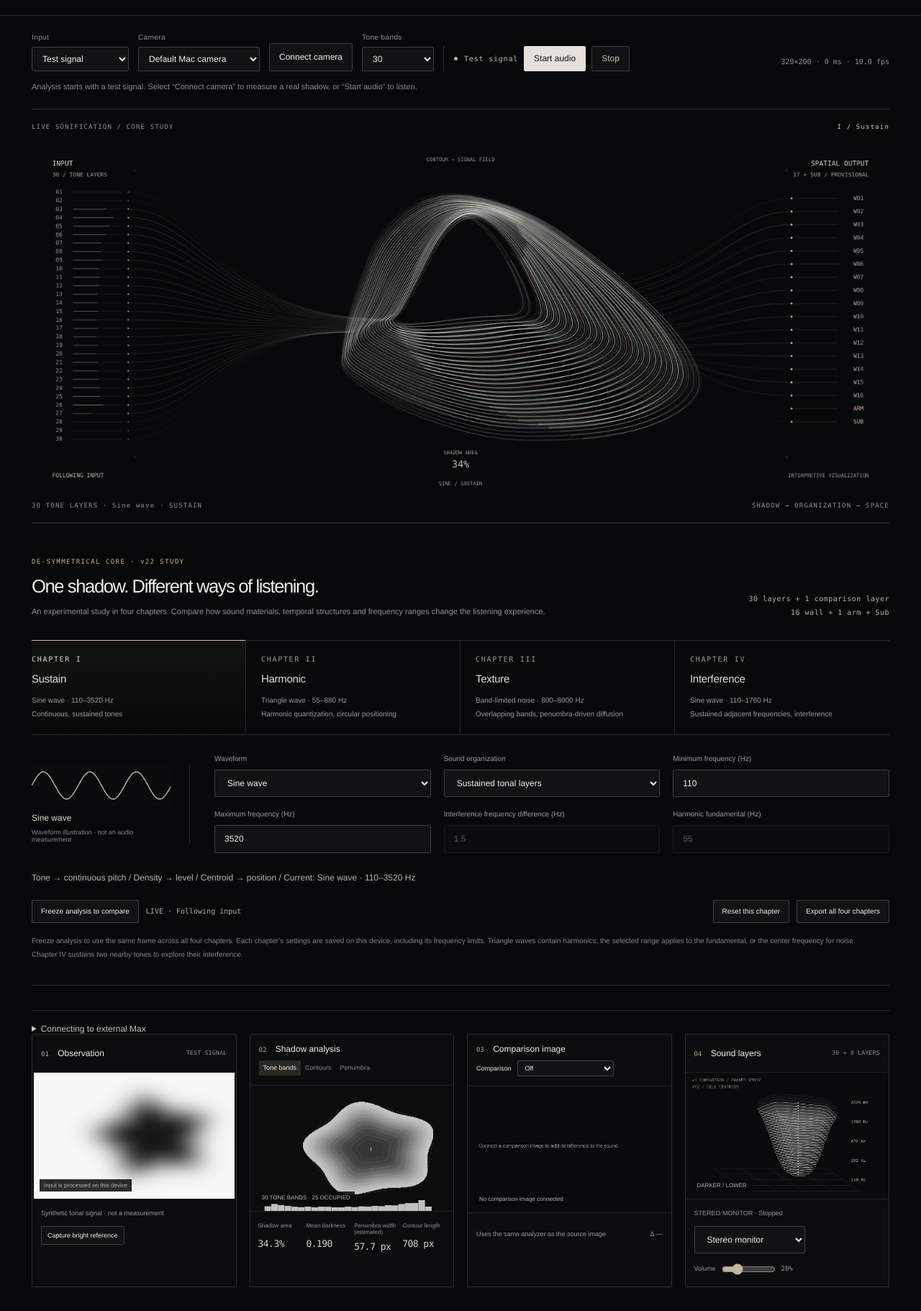
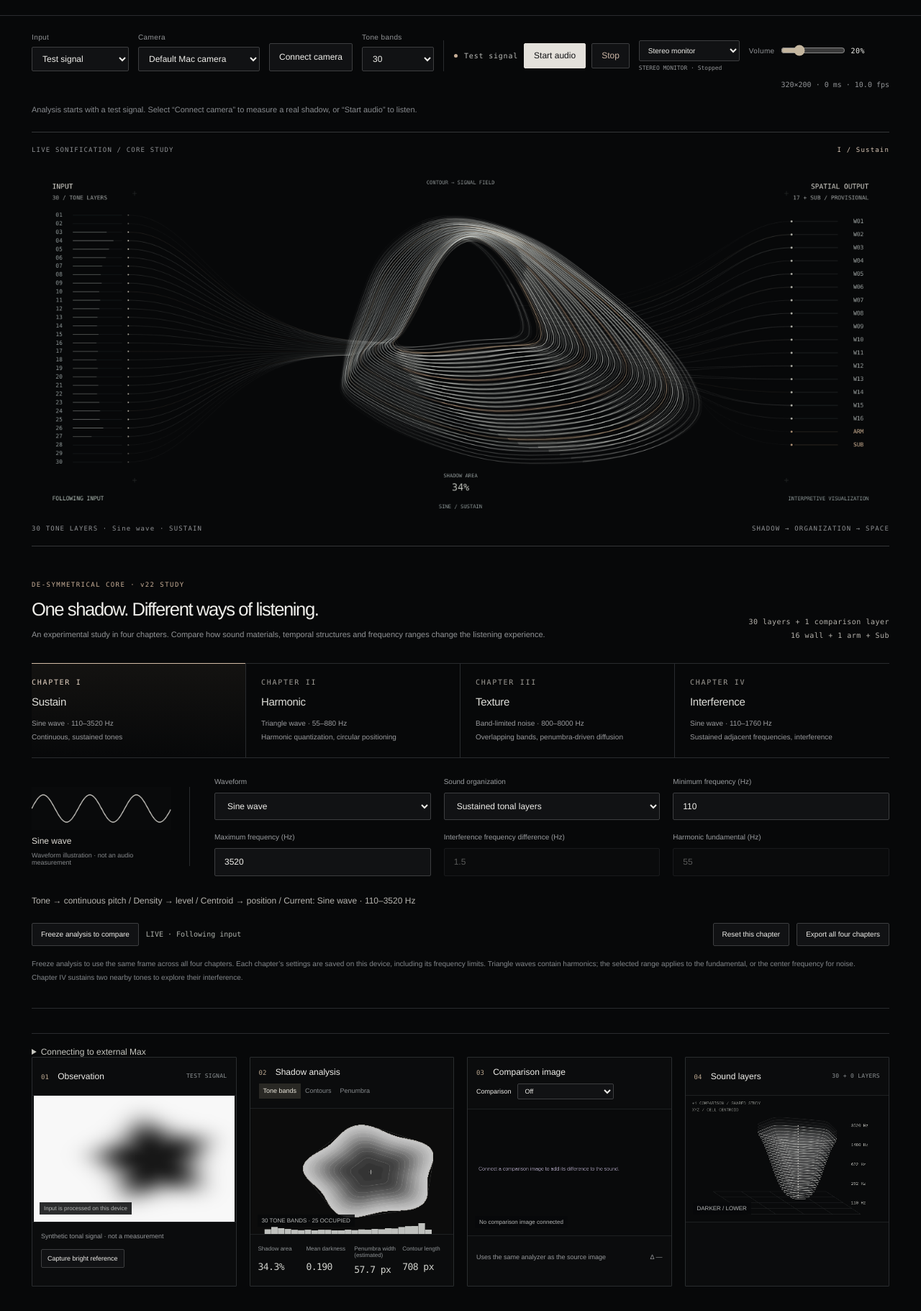
Before and after one commit to keigoyoshida7/desymmetrical-core-web, a website: page index.html in a window 1280 px wide. Shown: the part 79-1900 px from the top of the page at 72% size. Drawn offline with Linux system fonts and the light colour scheme; animation ran at ten frames a second.

Commit message:
Move volume and output controls beside playback buttons

```diff
--- a/index.html
+++ b/index.html
@@ -9,7 +9,7 @@
       content="影の階調、輪郭、半影を測り、層状の空間音響へ変換する De-symmetrical Core の観測環境。" data-en-content="An observation environment for De-symmetrical Core, measuring shadow tone, contours and penumbra and translating them into layered spatial sound."
     />
     <title>De-symmetrical Core · Shadow Lab</title>
-    <link rel="stylesheet" href="./style.css?v=jp-en-1" />
+    <link rel="stylesheet" href="./style.css?v=transport-volume-1" />
   </head>
   <body>
     <header>
@@ -36,7 +36,17 @@
             <option>16</option>
             <option selected>30</option>
             <option>64</option><option>256</option>
-          </select></label><div class="transport-controls"><span id="state" class="status" data-en="Test signal">テスト信号</span><button id="max-connect" hidden data-en="Connect to Max">Maxへ接続</button><button id="audio-start" class="primary" data-en="Start audio">ブラウザで試聴</button><button id="stop" class="stop" data-en="Stop">停止</button></div><span class="toolbar-end" id="performance" data-en="Preparing analysis">観測を準備中</span>
+          </select></label><div class="transport-controls"><span id="state" class="status" data-en="Test signal">テスト信号</span><button id="max-connect" hidden data-en="Connect to Max">Maxへ接続</button><button id="audio-start" class="primary" data-en="Start audio">ブラウザで試聴</button><button id="stop" class="stop" data-en="Stop">停止</button>
+            <div class="transport-audio"><span id="audio-status" data-en="STEREO MONITOR · Stopped">STEREO MONITOR · 停止中</span><label class="inline transport-volume"
+              ><span data-en="Volume">音量</span><input
+                id="volume"
+                type="range"
+                min="0"
+                max="0.8"
+                step="0.01"
+                value="0.2"
+              /><output id="volume-value">20%</output></label></div>
+          </div><span class="toolbar-end" id="performance" data-en="Preparing analysis">観測を準備中</span>
       </section>
       <div id="notice" role="status" data-en="Analysis starts with a test signal. Select “Connect camera” to measure a real shadow, or “Start audio” to listen.">
         テスト信号で解析を開始します。実物の影を測るには「カメラを接続」を押してください。音を聴くには「ブラウザで試聴」。
@@ -145,17 +155,7 @@
               aria-label="階調別の周波数と音源位置を示す三次元層表示" data-en-aria-label="Three-dimensional layers showing frequency and source position by tone band"
             ></canvas><span class="canvas-note">DARKER / LOWER</span>
           </div>
-          <div class="panel-foot">
-            <span id="audio-status" data-en="STEREO MONITOR · Stopped">STEREO MONITOR · 停止中</span><label class="inline"
-              ><span data-en="Volume">音量</span><input
-                id="volume"
-                type="range"
-                min="0"
-                max="0.8"
-                step="0.01"
-                value="0.2"
-              /><output id="volume-value">20%</output></label>
-          </div>
+
         </article>
       </section>
       <section class="lower">
--- a/style.css
+++ b/style.css
@@ -53,6 +53,12 @@ main { max-width: 1800px; padding: 24px 44px 60px; margin: auto; }
 .toolbar { display: flex; flex-wrap: wrap; align-items: end; gap: 13px; padding: 0 0 12px; }
 .toolbar label { display: grid; gap: 8px; color: var(--muted); font-size: 10px; letter-spacing: .04em; }
 .toolbar select { min-width: 100px; padding: 8px 29px 8px 10px; }
+.transport-audio { display: grid; grid-template-columns: 140px 175px; align-items: center; gap: 5px 13px; margin-left: 5px; }
+.transport-audio #audio-status { grid-column: 1 / -1; grid-row: 2; font: 8px var(--mono); color: var(--muted); }
+.toolbar .transport-audio select { min-width: 0; width: 140px; padding: 7px 8px; font-size: 10px; }
+.toolbar .transport-volume { display: flex; align-items: center; flex: 0 0 auto; min-width: 0; gap: 8px; white-space: nowrap; }
+.toolbar .transport-volume input[type="range"] { width: 90px; min-width: 0; margin: 0; }
+.transport-volume output { min-width: 4ch; font: 10px var(--mono); color: var(--ink); }
 .toolbar-end { margin: auto 0 8px auto; color: var(--muted); font: 10px var(--mono); }
 #notice { font-size: 11px; color: #888b8f; line-height: 1.8; margin: 0 0 15px; max-width: 1100px; }
 /* The primary field is an interpretation of the current analysis, not a measured waveform. */
@@ -195,6 +201,9 @@ output { font-family: var(--mono); }
   .transport-controls { width: 100%; padding: 12px 0 0; border-left: 0; border-top: 1px solid var(--line); margin-top: 3px; }
   .transport-controls .status { margin-right: auto; }
   .toolbar label { flex: 1; min-width: 90px; }
+  .transport-audio { flex-basis: 100%; width: 100%; grid-template-columns: minmax(110px, 1fr) minmax(160px, 1.4fr); margin: 3px 0 0; }
+  .toolbar .transport-audio select { width: 100%; max-width: none; }
+  .toolbar .transport-volume input[type="range"] { flex: 1; width: 70px; }
   .toolbar select { min-width: 0; width: 100%; max-width: 190px; font-size: 10px; padding-right: 12px; }
   .toolbar button { font-size: 10px; padding: 8px; }
   .toolbar-end { font-size: 9px; margin-left: 0; width: 100%; }
```
